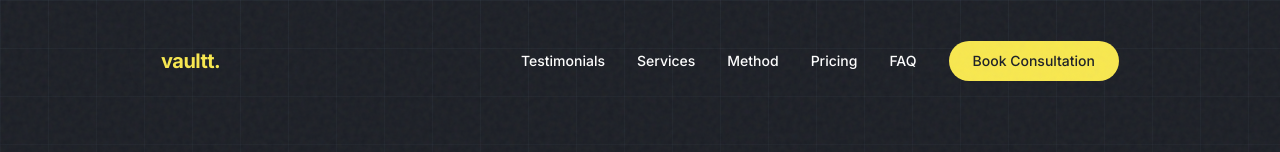
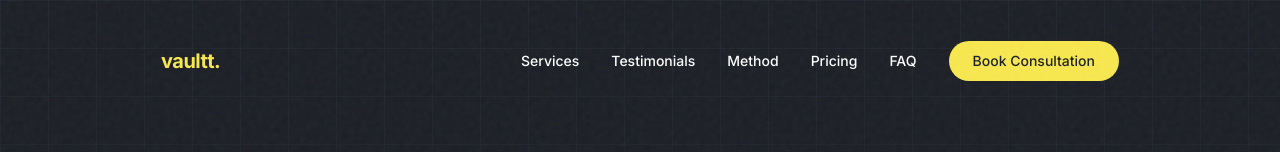
Before and after one commit to riteshraykar12/vaultt, a React (Vite) app: page / in a window 1280 px wide. Shown: the top 152 px of the page. Built offline with nearby package versions, Linux system fonts and the light colour scheme; a web font is replaced by a local one.

Commit message:
style: reorder navigation links

```diff
--- a/src/App.jsx
+++ b/src/App.jsx
@@ -42,8 +42,8 @@ const Navbar = () => {
 
         {/* Desktop Menu */}
         <div className="hidden md:flex items-center gap-8 text-sm font-medium">
+          <a href="#services" className="hover:-translate-y-px transition-transform text-white hover:text-foreground">Services</a>
           <a href="#proof" className="hover:-translate-y-px transition-transform text-white hover:text-foreground">Testimonials</a>
-          <a href="#services" className="hover:-translate-y-px transition-transform text-white hover:text-foreground">Services</a>
           <a href="#method" className="hover:-translate-y-px transition-transform text-white hover:text-foreground">Method</a>
           <a href="#pricing" className="hover:-translate-y-px transition-transform text-white hover:text-foreground">Pricing</a>
           <a href="#faq" className="hover:-translate-y-px transition-transform text-white hover:text-foreground">FAQ</a>
@@ -74,8 +74,8 @@ const Navbar = () => {
         </button>
 
         <div className="flex flex-col items-center gap-10 text-3xl font-sans font-bold text-white">
+          <a href="#services" onClick={() => setIsMobileMenuOpen(false)} className="hover:text-accent transition-colors">Services</a>
           <a href="#proof" onClick={() => setIsMobileMenuOpen(false)} className="hover:text-accent transition-colors">Testimonials</a>
-          <a href="#services" onClick={() => setIsMobileMenuOpen(false)} className="hover:text-accent transition-colors">Services</a>
           <a href="#method" onClick={() => setIsMobileMenuOpen(false)} className="hover:text-accent transition-colors">Method</a>
           <a href="#pricing" onClick={() => setIsMobileMenuOpen(false)} className="hover:text-accent transition-colors">Pricing</a>
           <a href="#faq" onClick={() => setIsMobileMenuOpen(false)} className="hover:text-accent transition-colors">FAQ</a>
@@ -896,8 +896,8 @@ const Footer = () => {
         <div>
           <h4 className="font-mono text-accent text-sm mb-6">INDEX</h4>
           <ul className="space-y-3 text-white text-sm font-medium">
+            <li><a href="#services" className="hover:text-foreground transition-colors">Services</a></li>
             <li><a href="#proof" className="hover:text-foreground transition-colors">Testimonials</a></li>
-            <li><a href="#services" className="hover:text-foreground transition-colors">Services</a></li>
             <li><a href="#method" className="hover:text-foreground transition-colors">Method</a></li>
             <li><a href="#pricing" className="hover:text-foreground transition-colors">Pricing</a></li>
             <li><a href="#faq" className="hover:text-foreground transition-colors">FAQ</a></li>
```
